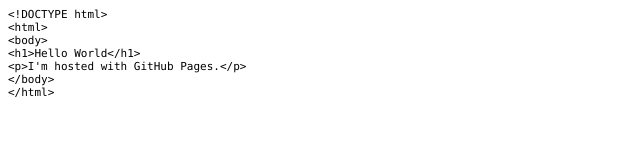
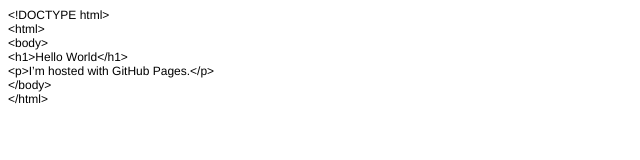
Before and after one commit to justpac/justpac.github.io, a plain HTML site: page index.html in a window 1280 px wide. Shown: the whole page, without its empty margins (0-640 px from the left). Drawn offline with Linux system fonts and the light colour scheme.

Commit message:
update index.html

```diff
--- a/index.html
+++ b/index.html
@@ -7,17 +7,16 @@
   <meta name="Generator" content="Cocoa HTML Writer">
   <meta name="CocoaVersion" content="1343.16">
   <style type="text/css">
-    p.p1 {margin: 0.0px 0.0px 0.0px 0.0px; font: 11.0px Consolas; -webkit-text-stroke: #eeeb82}
-    span.s1 {font-kerning: none}
+    p.p1 {margin: 0.0px 0.0px 0.0px 0.0px; font: 12.0px Helvetica}
   </style>
 </head>
 <body>
-<p class="p1"><span class="s1">&lt;!DOCTYPE html&gt;</span></p>
-<p class="p1"><span class="s1">&lt;html&gt;</span></p>
-<p class="p1"><span class="s1">&lt;body&gt;</span></p>
-<p class="p1"><span class="s1">&lt;h1&gt;Hello World&lt;/h1&gt;</span></p>
-<p class="p1"><span class="s1">&lt;p&gt;I'm hosted with GitHub Pages.&lt;/p&gt;</span></p>
-<p class="p1"><span class="s1">&lt;/body&gt;</span></p>
-<p class="p1"><span class="s1">&lt;/html&gt;</span></p>
+<p class="p1">&lt;!DOCTYPE html&gt;</p>
+<p class="p1">&lt;html&gt;</p>
+<p class="p1">&lt;body&gt;</p>
+<p class="p1">&lt;h1&gt;Hello World&lt;/h1&gt;</p>
+<p class="p1">&lt;p&gt;I’m hosted with GitHub Pages.&lt;/p&gt;</p>
+<p class="p1">&lt;/body&gt;</p>
+<p class="p1">&lt;/html&gt;</p>
 </body>
 </html>
```
